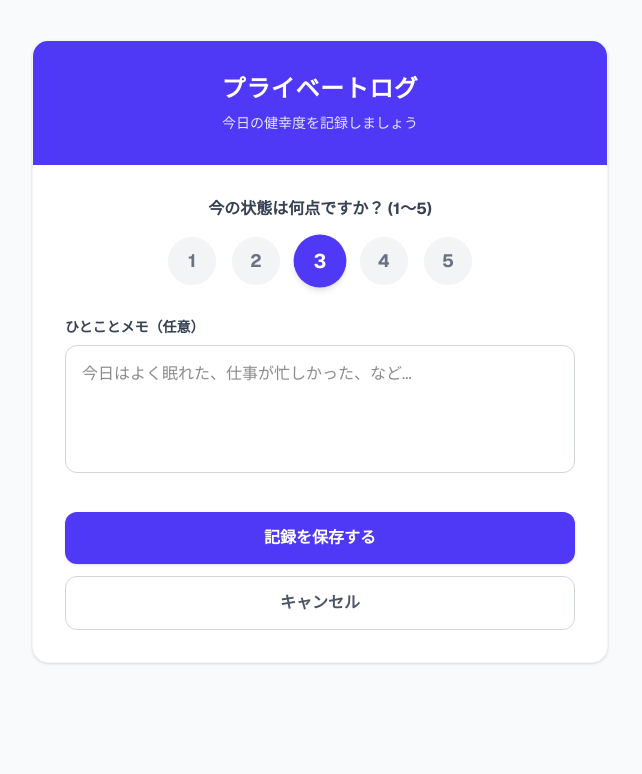
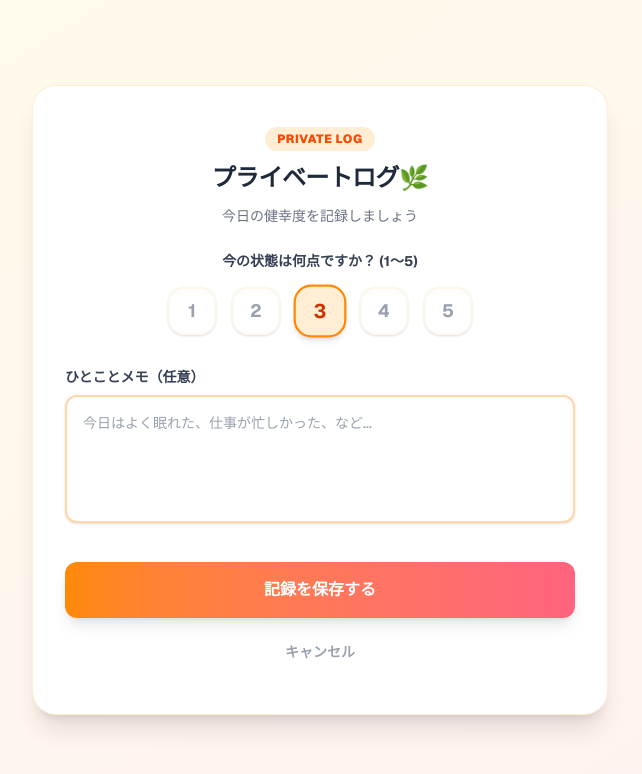
Before and after one commit to hiroto-code/2hfs-app, a Next.js app: page /private-log in a window 1280 px wide. Shown: the top 774 px of the page, without its empty margins (320-962 px from the left). Built offline with nearby package versions, Linux system fonts and the light colour scheme.

Commit message:
Update survey page design

```diff
--- a/app/private-log/page.tsx
+++ b/app/private-log/page.tsx
@@ -26,24 +26,32 @@ export default function PrivateLogPage() {
   };
 
   return (
-    <div className="min-h-screen bg-gray-50 py-10 px-4 font-sans">
-      <div className="max-w-xl mx-auto bg-white rounded-2xl shadow-sm border border-gray-100 overflow-hidden">
-        {/* ヘッダー部分 */}
-        <div className="bg-indigo-600 px-6 py-8 text-center">
-          <h1 className="text-2xl font-bold text-white tracking-wide">
-            プライベートログ
+    <div className="min-h-screen bg-gradient-to-br from-amber-50 via-orange-50 to-rose-50 py-12 px-4 font-sans flex items-center justify-center">
+      <div className="max-w-xl w-full mx-auto bg-white rounded-3xl shadow-xl border border-orange-100 overflow-hidden relative">
+
+        {/* 装飾用の背景円（温かい色合い） */}
+        <div className="absolute top-0 right-0 w-32 h-32 bg-orange-200 rounded-full blur-3xl opacity-40 -z-10 transform translate-x-1/2 -translate-y-1/2"></div>
+        <div className="absolute bottom-0 left-0 w-32 h-32 bg-rose-200 rounded-full blur-3xl opacity-40 -z-10 transform -translate-x-1/2 translate-y-1/2"></div>
+
+        {/* ヘッダー部分（前の画面とデザインを統一） */}
+        <div className="pt-10 pb-6 px-8 text-center relative z-10">
+          <div className="inline-block bg-orange-100 text-orange-600 text-xs font-black px-3 py-1 rounded-full mb-3 tracking-wider">
+            PRIVATE LOG
+          </div>
+          <h1 className="text-2xl font-black text-gray-800 tracking-tight leading-tight mb-2">
+            プライベートログ🌿
           </h1>
-          <p className="text-indigo-100 text-sm mt-2">
+          <p className="text-gray-500 text-sm font-medium mt-3 leading-relaxed">
             今日の健幸度を記録しましょう
           </p>
         </div>
 
         {/* 入力フォーム */}
-        <form onSubmit={handleSubmit} className="p-6 md:p-8">
+        <form onSubmit={handleSubmit} className="px-8 pb-10 relative z-10">
 
           {/* スコア入力 */}
           <div className="mb-8">
-            <label className="block text-gray-700 font-bold mb-4 text-center">
+            <label className="block text-gray-700 font-bold mb-4 text-center text-sm">
               今の状態は何点ですか？ (1〜5)
             </label>
             <div className="flex justify-center items-center gap-4">
@@ -52,10 +60,11 @@ export default function PrivateLogPage() {
                   key={value}
                   type="button"
                   onClick={() => setScore(value)}
-                  className={`w-12 h-12 rounded-full font-bold text-lg transition-all ${
+                  // 選択時と未選択時で温かい色合いに変化し、アニメーションも統一
+                  className={`w-12 h-12 rounded-2xl flex items-center justify-center font-bold text-lg transition-all duration-200 ${
                     score === value
-                      ? 'bg-indigo-600 text-white shadow-md transform scale-110'
-                      : 'bg-gray-100 text-gray-500 hover:bg-gray-200'
+                      ? 'bg-orange-100 border-2 border-orange-400 text-orange-700 shadow-md transform scale-110'
+                      : 'bg-white border-2 border-orange-50 hover:border-orange-200 hover:bg-orange-50 text-gray-400 hover:text-gray-600 shadow-sm'
                   }`}
                 >
                   {value}
@@ -69,28 +78,31 @@ export default function PrivateLogPage() {
             <label className="block text-gray-700 font-bold mb-2 text-sm">
               ひとことメモ（任意）
             </label>
+            {/* 入力欄を見やすく白背景＋オレンジ枠線＋うっすら影に */}
             <textarea
               value={memo}
               onChange={(e) => setMemo(e.target.value)}
               placeholder="今日はよく眠れた、仕事が忙しかった、など..."
-              className="w-full border border-gray-300 rounded-xl p-4 focus:ring-2 focus:ring-indigo-500 focus:border-indigo-500 outline-none transition-all resize-none h-32"
+              className="w-full bg-white border-2 border-orange-200 rounded-xl p-4 focus:ring-2 focus:ring-orange-400 focus:border-orange-400 outline-none transition-all text-sm font-medium text-gray-800 placeholder-gray-400 shadow-sm resize-none h-32"
             />
           </div>
 
           {/* ボタン類 */}
           <div className="flex flex-col gap-3 mt-4">
+            {/* メインボタンを温かいグラデーションに */}
             <button
               type="submit"
               disabled={isSubmitting}
-              className="w-full bg-indigo-600 hover:bg-indigo-700 text-white font-bold py-3.5 px-4 rounded-xl transition-colors shadow-sm disabled:opacity-50"
+              className="w-full bg-gradient-to-r from-orange-400 to-rose-400 hover:from-orange-500 hover:to-rose-500 text-white font-bold py-4 px-4 rounded-xl transition-all transform hover:scale-[1.02] active:scale-[0.98] shadow-lg disabled:opacity-50 disabled:hover:scale-100 flex items-center justify-center gap-2"
             >
               {isSubmitting ? '保存中...' : '記録を保存する'}
             </button>
 
+            {/* キャンセルボタンを前の画面の「あとでにする」と同じスタイルに */}
             <button
               type="button"
               onClick={() => router.back()}
-              className="w-full bg-white border border-gray-300 text-gray-600 hover:bg-gray-50 font-bold py-3.5 px-4 rounded-xl transition-colors"
+              className="w-full bg-transparent text-gray-400 hover:text-orange-500 font-bold py-3 px-4 rounded-xl transition-colors text-sm"
             >
               キャンセル
             </button>
```
